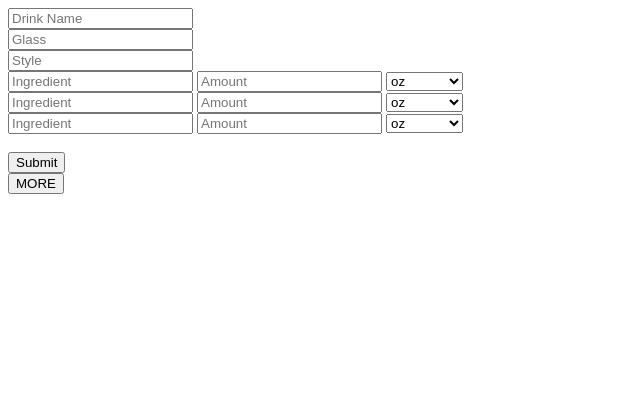
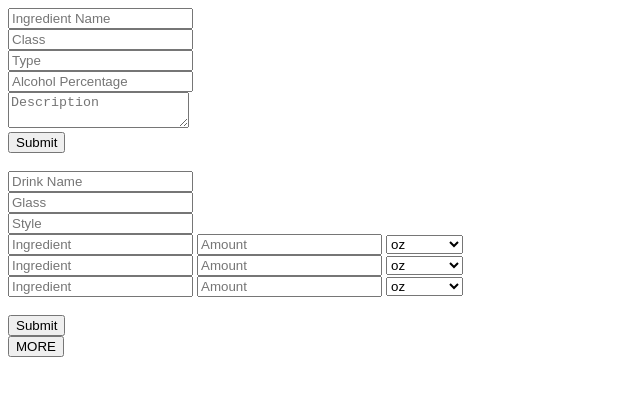
Before and after one commit to RyanYocum/Drink-Master, a website: page index.html in a window 1280 px wide. Shown: the whole page, without its empty margins (0-640 px from the left). Drawn offline with Linux system fonts and the light colour scheme.

Commit message:
created html to create an ingredient

```diff
--- a/index.html
+++ b/index.html
@@ -25,6 +25,20 @@
 </head>
 
 <body>
+  <form action="/createIngredient" method="post">
+    <input type="text" name="name" placeholder="Ingredient Name">
+    <br>
+    <input type="text" name="class" placeholder="Class">
+    <br>
+    <input type="text" name="type" placeholder="Type">
+    <br>
+    <input type="text" name="percentage" placeholder="Alcohol Percentage">
+    <br>
+    <textarea type="text" name="description" placeholder="Description"></textarea>
+    <br>
+    <input type="submit" name="submit" value="Submit">
+  </form>
+  <br>
   <form action="/submit" method="post">
     <input type="text" name="name" placeholder="Drink Name">
     <br>
```
